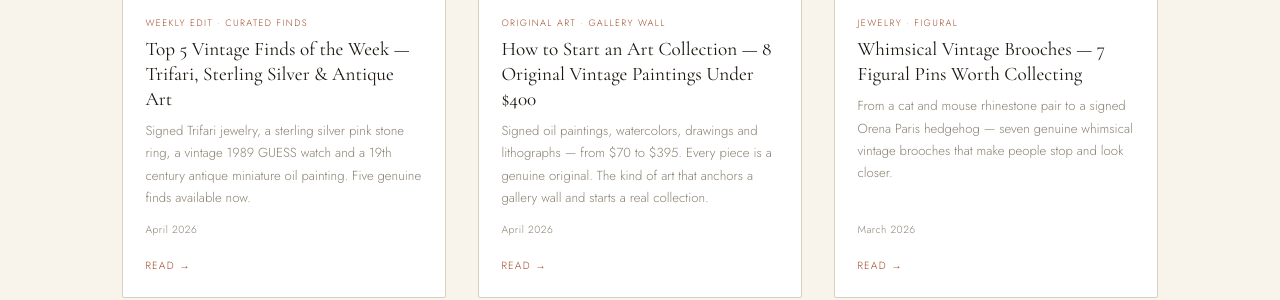
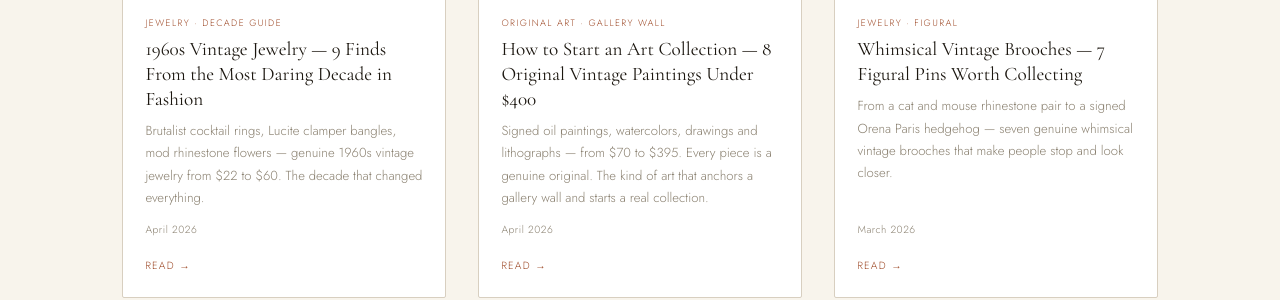
Before and after one commit to demismom/gemscouter, a website: page blog.html in a window 1280 px wide. Shown: the part 617-917 px from the top of the page. Drawn offline with nearby package versions, Linux system fonts and the light colour scheme.

Commit message:
Update blog.html

```diff
--- a/blog.html
+++ b/blog.html
@@ -95,12 +95,12 @@ footer{background:var(--deep);color:var(--cream);padding:2rem;display:flex;justi
 <div class="blog-wrap">
   <div class="blog-grid" id="blogGrid">
 
-    <a class="post-card" href="/blog/top-5-vintage-finds-week.html">
-      <img class="post-card-img" src="https://i.ebayimg.com/images/g/sM0AAeSwO1hpp1oM/s-l1600.jpg" alt="Top 5 vintage finds of the week" loading="lazy">
+    <a class="post-card" href="/blog/1960s-vintage-jewelry.html">
+      <img class="post-card-img" src="https://i.pinimg.com/236x/2c/67/e0/2c67e05df7be6eac812a0da96ea71236.jpg" alt="1960s vintage jewelry finds" loading="lazy">
       <div class="post-card-body">
-        <div class="post-tag">Weekly Edit &middot; Curated Finds</div>
-        <div class="post-title">Top 5 Vintage Finds of the Week — Trifari, Sterling Silver &amp; Antique Art</div>
-        <div class="post-excerpt">Signed Trifari jewelry, a sterling silver pink stone ring, a vintage 1989 GUESS watch and a 19th century antique miniature oil painting. Five genuine finds available now.</div>
+        <div class="post-tag">Jewelry &middot; Decade Guide</div>
+        <div class="post-title">1960s Vintage Jewelry — 9 Finds From the Most Daring Decade in Fashion</div>
+        <div class="post-excerpt">Brutalist cocktail rings, Lucite clamper bangles, mod rhinestone flowers — genuine 1960s vintage jewelry from $22 to $60. The decade that changed everything.</div>
         <div class="post-meta">April 2026</div>
         <div class="post-read-more">Read &rarr;</div>
       </div>
```
